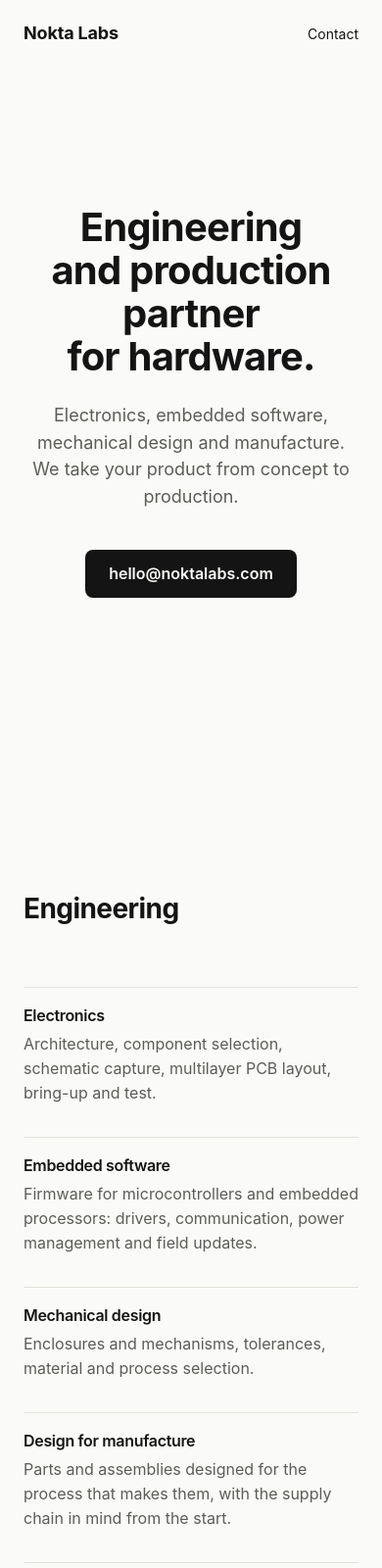
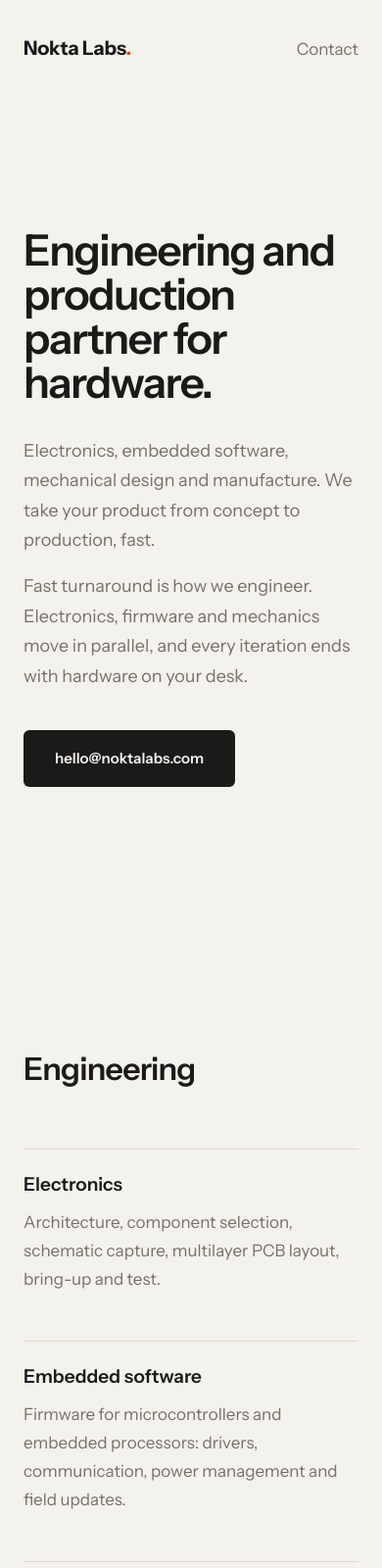
Before and after one commit to yigitabi5444/noktalabs-web, a plain HTML site: page index.html in a window 390 px wide. Shown: the top 1600 px of the page at 98% size. Drawn offline with Linux system fonts and the light colour scheme.

Commit message:
Paper theme and the speed lines from the strategy copy
Co-Authored-By: Claude Opus 5.5 <noreply@anthropic.com>
Claude-Session: https://claude.ai/code/session_01N18Ntgns1N1EGHgQ1CWzZF

```diff
--- a/index.html
+++ b/index.html
@@ -4,34 +4,34 @@
   <meta charset="utf-8">
   <meta name="viewport" content="width=device-width, initial-scale=1">
   <title>Nokta Labs | Engineering and production partner for hardware</title>
-  <meta name="description" content="Nokta Labs is an engineering and production partner for hardware products. Electronics, embedded software, mechanical design, DFM and small batch manufacture, from concept to production.">
-  <meta name="theme-color" content="#fafaf8">
+  <meta name="description" content="Nokta Labs is an engineering and production partner for hardware products. Electronics, embedded software, mechanical design, DFM and small batch manufacture, with fast turnaround from concept to production.">
+  <meta name="theme-color" content="#f4f2ed">
   <link rel="canonical" href="https://www.noktalabs.com/">
   <meta property="og:type" content="website">
   <meta property="og:url" content="https://www.noktalabs.com/">
   <meta property="og:title" content="Nokta Labs">
-  <meta property="og:description" content="Engineering and production partner for hardware. We take your product from concept to production.">
+  <meta property="og:description" content="Engineering and production partner for hardware. We take your product from concept to production, fast.">
   <meta property="og:image" content="https://www.noktalabs.com/media/og.png">
   <link rel="icon" href="/favicon.svg" type="image/svg+xml">
+  <link rel="preload" href="/fonts/instrument-sans-latin.woff2" as="font" type="font/woff2" crossorigin>
   <link rel="stylesheet" href="/tokens.css">
   <link rel="stylesheet" href="/styles.css">
 </head>
 <body>
 <header class="wrap top">
-    <a class="logo" href="/">Nokta Labs</a>
-    <nav><a href="#contact">Contact</a></nav>
+  <a class="mark" href="/">Nokta Labs<span class="dot">.</span></a>
+  <a href="#contact">Contact</a>
 </header>
-
 <main>
   <section class="wrap hero">
     <h1>Engineering and production partner for hardware.</h1>
-      <p class="lead">Electronics, embedded software, mechanical design and manufacture. We take your product from concept to production.</p>
-      <p class="actions"><a class="btn" href="mailto:hello@noktalabs.com">hello@noktalabs.com</a></p>
+    <p class="lead">Electronics, embedded software, mechanical design and manufacture. We take your product from concept to production, fast.</p>
+    <p class="lead">Fast turnaround is how we engineer. Electronics, firmware and mechanics move in parallel, and every iteration ends with hardware on your desk.</p>
+    <p class="cta"><a class="mail" href="mailto:hello@noktalabs.com">hello@noktalabs.com</a></p>
   </section>
-
   <section class="wrap">
     <h2>Engineering</h2>
-      <ul class="grid">
+    <ul class="list services">
 <li><h3>Electronics</h3><p>Architecture, component selection, schematic capture, multilayer PCB layout, bring-up and test.</p></li>
 <li><h3>Embedded software</h3><p>Firmware for microcontrollers and embedded processors: drivers, communication, power management and field updates.</p></li>
 <li><h3>Mechanical design</h3><p>Enclosures and mechanisms, tolerances, material and process selection.</p></li>
@@ -40,41 +40,35 @@
 <li><h3>Redesign</h3><p>Existing products made cheaper to build or more reliable in use.</p></li>
     </ul>
   </section>
-
   <section class="wrap">
     <h2>Production</h2>
-      <ul class="grid">
+    <ul class="list services">
 <li><h3>Rapid prototyping</h3><p>Working units for test, for users and for investors.</p></li>
 <li><h3>Small batch manufacture</h3><p>The first units for your customers.</p></li>
 <li><h3>Production handover</h3><p>Sourcing, and a production-ready package for your contract manufacturer.</p></li>
     </ul>
   </section>
-
   <section class="wrap">
     <h2>How a project runs</h2>
-      <ol class="grid four">
-        <li><h3>Scope</h3><p>We go through what you have and send a technical plan and a quote.</p></li>
-        <li><h3>Engineer</h3><p>Short iterations, with hardware on your desk at each one.</p></li>
-        <li><h3>Validate</h3><p>Bring-up, testing and a manufacturability check before anything goes to production.</p></li>
-        <li><h3>Produce</h3><p>We build the batch, or hand a production-ready package to your manufacturer.</p></li>
+    <p class="lead intro">Every step is set up for speed: short iterations, quick decisions, and design and build under one roof.</p>
+    <ol class="list steps">
+<li><span class=num>01</span><h3>Scope</h3><p>We go through what you have and send a technical plan and a quote, quickly.</p></li>
+<li><span class=num>02</span><h3>Engineer</h3><p>Short iterations, each one ending with hardware on your desk.</p></li>
+<li><span class=num>03</span><h3>Validate</h3><p>Bring-up, testing and a manufacturability check before anything goes to production.</p></li>
+<li><span class=num>04</span><h3>Produce</h3><p>We build the batch, or hand a production-ready package to your manufacturer.</p></li>
     </ol>
   </section>
-
-    <section class="wrap center">
+  <section class="wrap roof">
     <h2>Our own products</h2>
-      <p class="lead">We develop our own products in the same lab, to the same standard. Every client project gets the same engineering.</p>
+    <p class="statement">We develop our own products in the same lab, to the same standard. Every client project gets the same engineering.</p>
   </section>
-
-    <section class="wrap center" id="contact">
+  <section class="wrap contact" id="contact">
     <h2>Tell us where your product is and where it needs to go.</h2>
-      <p class="actions"><a class="btn" href="mailto:hello@noktalabs.com">Email us</a></p>
-      <p class="note">hello@noktalabs.com</p>
-      <p class="note">Nokta Labs · Delft, the Netherlands</p>
+    <p><a class="mail" href="mailto:hello@noktalabs.com">hello@noktalabs.com</a></p>
   </section>
 </main>
-
 <footer class="wrap">
-    <span>© 2026 Nokta Labs</span>
+  <span>&copy; 2026 Nokta Labs<span class="dot">.</span> Delft, the Netherlands</span>
   <a href="mailto:hello@noktalabs.com">hello@noktalabs.com</a>
 </footer>
 </body>
--- a/styles.css
+++ b/styles.css
@@ -1,46 +1,51 @@
-/* Layout only. Colors, type and space come from tokens.css. */
+/* Paper theme (design/themes/paper/). Layout here, values in tokens.css. */
+
+/* Self-hosted Instrument Sans (SIL OFL 1.1, see LICENSES/). */
+@font-face { font-family: 'Instrument Sans'; font-weight: 400 700; font-display: swap; src: url(/fonts/instrument-sans-latin.woff2) format('woff2'); unicode-range: U+0000-00FF, U+0131, U+0152-0153, U+02BB-02BC, U+02C6, U+02DA, U+02DC, U+0304, U+0308, U+0329, U+2000-206F, U+20AC, U+2122, U+2191, U+2193, U+2212, U+2215, U+FEFF, U+FFFD; }
+@font-face { font-family: 'Instrument Sans'; font-weight: 400 700; font-display: swap; src: url(/fonts/instrument-sans-latin-ext.woff2) format('woff2'); unicode-range: U+0100-02BA, U+02BD-02C5, U+02C7-02CC, U+02CE-02D7, U+02DD-02FF, U+0304, U+0308, U+0329, U+1D00-1DBF, U+1E00-1E9F, U+1EF2-1EFF, U+2020, U+20A0-20AB, U+20AD-20C4, U+2113, U+2C60-2C7F, U+A720-A7FF; }
+
 * { box-sizing: border-box; }
-body { margin: 0; background: var(--nl-bg); color: var(--nl-text); font: 400 var(--nl-fs-body)/var(--nl-lh) var(--nl-font); -webkit-font-smoothing: antialiased; }
+body { margin: 0; -webkit-font-smoothing: antialiased; background: var(--bg); color: var(--ink); font: 400 1.0625rem/1.7 'Instrument Sans', 'Helvetica Neue', Arial, sans-serif; }
 @media (prefers-reduced-motion: no-preference) { html { scroll-behavior: smooth; } }
+h1, h2, h3, p, ul, ol { margin: 0; padding: 0; }
+ul, ol { list-style: none; }
 a { color: inherit; }
-h1, h2, h3, p, ul { margin: 0; }
-h1, h2, h3 { line-height: var(--nl-lh-tight); letter-spacing: -0.02em; text-wrap: balance; }
-h1 { font-size: var(--nl-fs-display); font-weight: 700; }
-h2 { font-size: var(--nl-fs-h2); font-weight: 700; }
-h3 { font-size: var(--nl-fs-body); font-weight: 600; }
-.lead { font-size: var(--nl-fs-lead); color: var(--nl-text-muted); max-width: var(--nl-measure); }
-.label { font-size: var(--nl-fs-small); text-transform: uppercase; letter-spacing: 0.12em; color: var(--nl-text-muted); }
+:focus-visible { outline: 2px solid var(--accent); outline-offset: 4px; }
+.wrap { max-width: calc(var(--max) + 2 * var(--gutter)); margin-inline: auto; padding-inline: var(--gutter); }
+section { padding-block: var(--section); }
 
-.wrap { max-width: calc(var(--nl-max) + 2 * var(--nl-gutter)); margin-inline: auto; padding-inline: var(--nl-gutter); }
-section { padding-block: var(--nl-section); }
-section > * + * { margin-top: 24px; }
-.label + h2 { margin-top: 12px; }
+.top { display: flex; justify-content: space-between; align-items: baseline; padding-block: 2rem; }
+.top a { text-decoration: none; }
+.top a:last-child { color: var(--muted); }
+.top a:last-child:hover { color: var(--ink); }
+.mark { font-size: 1.25rem; font-weight: 700; letter-spacing: -0.01em; }
+.dot { color: var(--accent); }
 
-.top { display: flex; align-items: center; justify-content: space-between; padding-block: 20px; }
-.top a { text-decoration: none; }
-.logo { font-weight: 700; font-size: 1.125rem; letter-spacing: -0.01em; }
-.top nav a { font-size: var(--nl-fs-small); }
-.top nav a:hover, footer a:hover { color: var(--nl-text-muted); }
+.hero { min-height: 70vh; display: flex; flex-direction: column; justify-content: center; }
+h1 { font-weight: 600; font-size: clamp(2.75rem, 7vw, 5.5rem); line-height: 1.02; letter-spacing: -0.035em; max-width: 13ch; }
+.lead { max-width: 34ch; }
+.hero .lead { margin-top: 2rem; font-size: clamp(1.125rem, 1.8vw, 1.375rem); color: var(--muted); }
+.hero .cta { margin-top: 2.5rem; }
+h2 { font-weight: 600; font-size: clamp(2rem, 4vw, 3rem); letter-spacing: -0.025em; line-height: 1.1; margin-bottom: 4rem; }
+h3 { font-weight: 600; font-size: 1.1875rem; margin-bottom: .5rem; }
 
-.hero, .center { display: flex; flex-direction: column; align-items: center; text-align: center; }
-.hero { min-height: calc(100vh - 80px); justify-content: center; padding-top: 0; }
+.list { display: grid; gap: var(--gap); grid-template-columns: repeat(auto-fit, minmax(260px, 1fr)); }
+.list li { border-top: 1px solid var(--line); padding-top: 1.25rem; }
+.list p { color: var(--muted); }
+.steps { grid-template-columns: repeat(auto-fit, minmax(200px, 1fr)); }
+.steps .num { display: block; color: var(--accent); font-weight: 600; margin-bottom: .75rem; }
 
-.btn { display: inline-block; padding: 12px 24px; border-radius: var(--nl-radius); background: var(--nl-accent); color: var(--nl-on-accent); font-weight: 600; text-decoration: none; }
-.btn:hover { opacity: 0.85; }
-:focus-visible { outline: 2px solid var(--nl-text); outline-offset: 4px; }
-.actions { margin-top: 40px; }
-.note { color: var(--nl-text-muted); margin-top: 12px; }
+.roof h2 { font-size: 1.1875rem; color: var(--muted); margin-bottom: 1.5rem; letter-spacing: 0; }
+.statement { font-weight: 600; font-size: clamp(2rem, 4vw, 3rem); letter-spacing: -0.025em; line-height: 1.15; max-width: 22ch; }
 
-.grid { list-style: none; padding: 0; counter-reset: step; display: grid; grid-template-columns: repeat(3, 1fr); gap: 48px 40px; margin-top: 64px; }
-.grid.four { grid-template-columns: repeat(4, 1fr); }
-.grid li { border-top: 1px solid var(--nl-line); padding-top: 20px; }
-.grid p { color: var(--nl-text-muted); margin-top: 8px; }
+.contact { text-align: center; }
+.contact h2 { margin: 0 auto 2.5rem; max-width: 16ch; }
+.mail { display: inline-block; padding: 1rem 2rem; border-radius: 6px; background: var(--ink); color: var(--bg); text-decoration: none; font-weight: 600; }
+.mail:hover { background: var(--accent); }
+.hero .mail { font-size: .9375rem; }
 
-footer { display: flex; flex-wrap: wrap; gap: 4px 24px; padding-block: 64px 40px; font-size: var(--nl-fs-small); color: var(--nl-text-muted); }
+footer { display: flex; flex-wrap: wrap; justify-content: space-between; gap: 1rem; padding-block: 3rem; color: var(--muted); font-size: .875rem; }
 footer a { text-decoration: none; }
-
-@media (max-width: 900px) { .grid, .grid.four { grid-template-columns: 1fr 1fr; } }
-@media (max-width: 560px) { .grid, .grid.four { grid-template-columns: 1fr; gap: 32px; } }
-/* "How it works" is an <ol>: the step number sits above each title. */
-ol.grid li::before { counter-increment: step; content: "0" counter(step); display: block; margin-bottom: 8px; font-size: var(--nl-fs-small); color: var(--nl-text-muted); }
-.grid li > p:only-child { margin-top: 0; color: var(--nl-text); }
+footer a:hover { color: var(--ink); }
+.hero .lead + .lead { margin-top: 1rem; }
+h2 + .intro { margin: -2.5rem 0 4rem; color: var(--muted); }
--- a/tokens.css
+++ b/tokens.css
@@ -1,23 +1,3 @@
-/* Placeholder tokens until design/tokens.css lands; then replace this file with a plain copy. */
-:root {
-  --nl-bg: #fafaf8;
-  --nl-surface: #f0f0ec;
-  --nl-text: #141414;
-  --nl-text-muted: #5c5c58;
-  --nl-line: #e2e2dc;
-  --nl-accent: #141414;
-  --nl-on-accent: #fafaf8;
-  --nl-font: -apple-system, BlinkMacSystemFont, "Segoe UI", Helvetica, Arial, sans-serif;
-  --nl-fs-display: clamp(2.5rem, 6vw, 4.5rem);
-  --nl-fs-h2: clamp(1.75rem, 3.5vw, 2.75rem);
-  --nl-fs-lead: clamp(1.125rem, 1.6vw, 1.375rem);
-  --nl-fs-body: 1rem;
-  --nl-fs-small: 0.875rem;
-  --nl-lh: 1.55;
-  --nl-lh-tight: 1.1;
-  --nl-measure: 40ch;
-  --nl-max: 1120px;
-  --nl-gutter: 24px;
-  --nl-section: clamp(80px, 12vw, 160px);
-  --nl-radius: 8px;
-}
+/* Paper theme values from design/themes/paper/. Replace with a plain copy of design/tokens.css when it lands. */
+:root { --bg: #f4f2ed; --ink: #1b1a18; --muted: #75716a; --line: #dcd8cf; --accent: #e0471f;
+  --max: 1120px; --gutter: clamp(1.5rem, 6vw, 6rem); --section: clamp(6rem, 16vh, 10rem); --gap: 3rem 4rem; }
```
Also changed, not shown: 404.html (+2 -2 lines), LICENSES/OFL-InstrumentSans.txt (added), favicon.svg, fonts/instrument-sans-latin-ext.woff2 (added), fonts/instrument-sans-latin.woff2 (added), media/og.png, 1 other file. Lines whose indentation alone changed are shown as unchanged.
